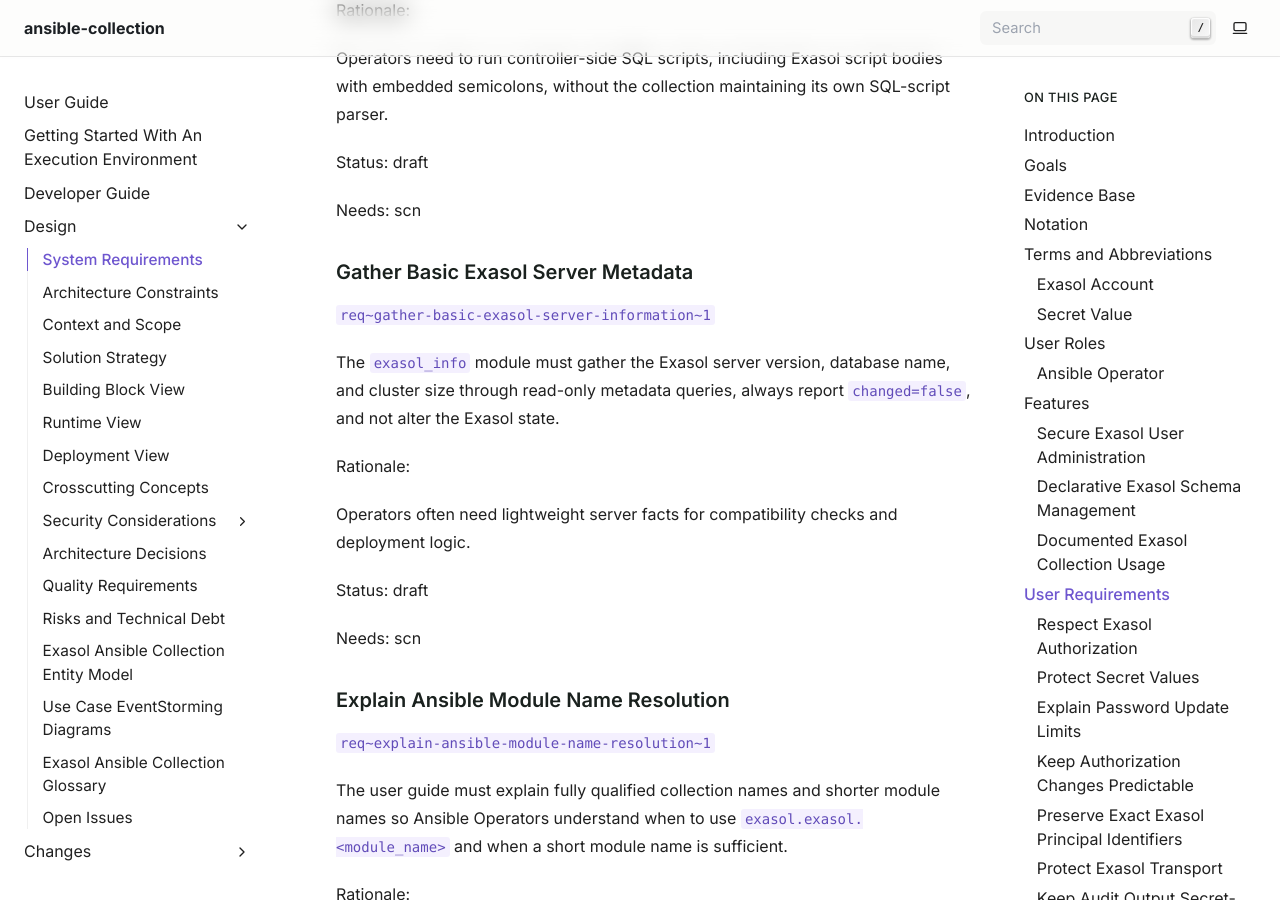
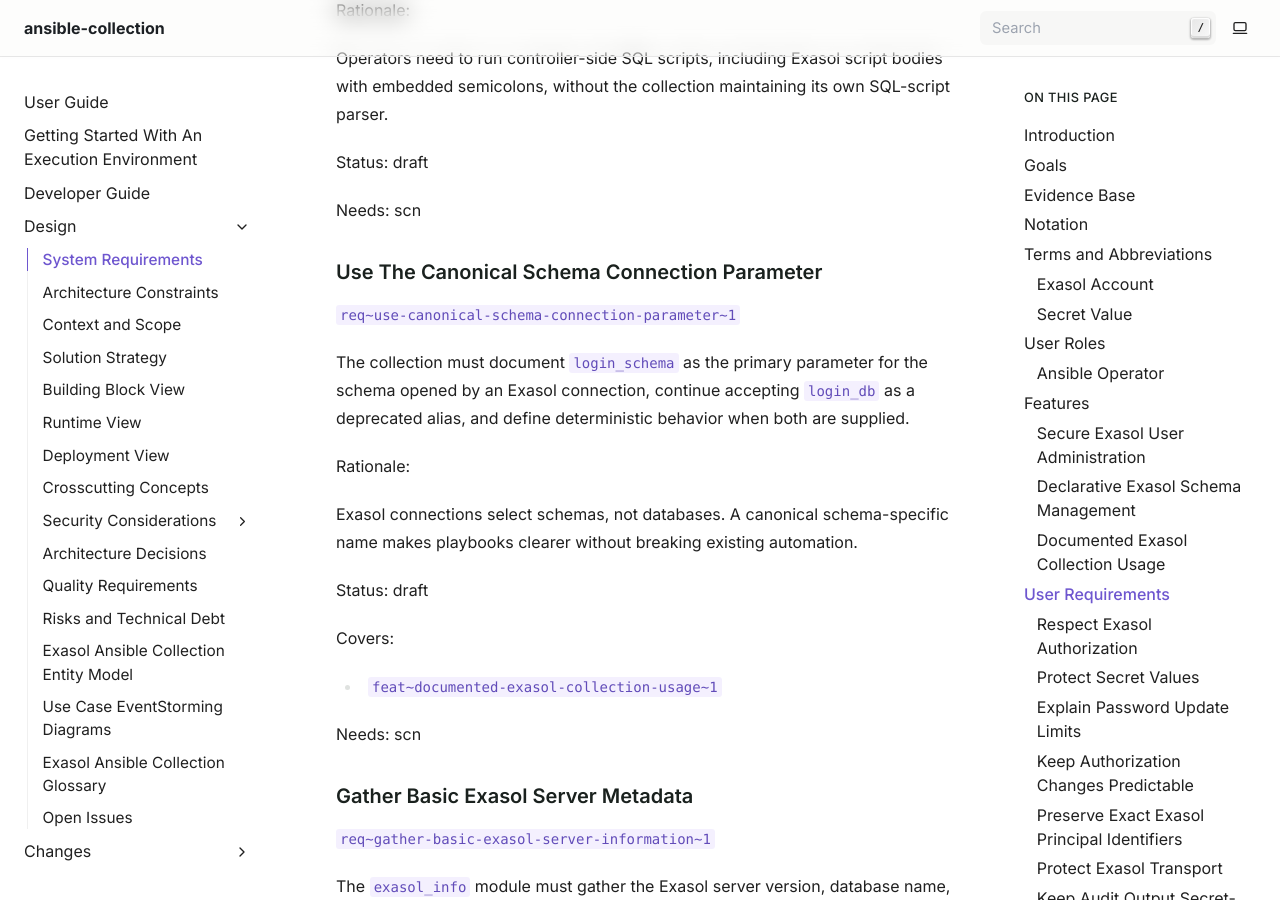
Before and after one commit to exasol/ansible-collection, a Sphinx documentation site: the page built from doc/system_requirements.md, in a window 1280 px wide and 900 px high, scrolled down 8188 px. Built offline with Sphinx 7.4.7, drawn with Linux system fonts in a browser that asks for light colours; some of the changed text lies outside the part shown.

Commit message:
Make login_schema the canonical connection parameter (#118)
* Implemented the canonical rename.

- login_schema is now the primary parameter; login_db is a deprecated alias.
- Both names are accepted. If both are supplied, login_db deterministically takes precedence, matching Ansible alias handling.
- Resolved value maps to pyexasol’s schema.
- Updated shared docs, module examples, user guide, integration examples, changelog, requirements/design traceability,
    and changeset.
- Added unit coverage for canonical mapping, legacy alias support, and dual-value precedence.

* Make login_schema the canonical connection parameter

- Document and use login_schema as the primary Exasol schema connection option, while preserving login_db as a deprecated
  alias with deterministic precedence.
- Update pyexasol mapping, module documentation and examples, changelog, traceability
- Add Gherkin-backed Ansible playbook acceptance coverage for canonical, legacy, and dual-parameter behavior.

* Cover schema connection aliases in Ansible acceptance scenarios

- Add Gherkin-backed playbook tests for login_schema, deprecated login_db, and deterministic legacy-alias precedence, including Ansible’s dual-parameter warning.

```diff
--- a/doc/system_requirements.md
+++ b/doc/system_requirements.md
@@ -245,6 +245,25 @@
 Operators need to run controller-side SQL scripts, including Exasol script bodies with embedded semicolons, without the collection maintaining its own SQL-script parser.
 
 Status: draft
+
+Needs: scn
+
+### Use The Canonical Schema Connection Parameter
+`req~use-canonical-schema-connection-parameter~1`
+
+The collection must document `login_schema` as the primary parameter for the
+schema opened by an Exasol connection, continue accepting `login_db` as a
+deprecated alias, and define deterministic behavior when both are supplied.
+
+Rationale:
+
+Exasol connections select schemas, not databases. A canonical schema-specific
+name makes playbooks clearer without breaking existing automation.
+
+Status: draft
+
+Covers:
+- `feat~documented-exasol-collection-usage~1`
 
 Needs: scn
 
@@ -508,6 +527,23 @@
 
 Needs: dsn
 
+### Canonical Schema Connection Parameter Is Used
+`scn~canonical-schema-connection-parameter-is-used~1`
+
+**Given** an Ansible Operator supplies `login_schema` when connecting to Exasol
+**When** the collection validates and maps shared connection parameters
+**Then** it passes that value to pyexasol as `schema`
+**And** it accepts the deprecated `login_db` alias
+**And** when both names are supplied, `login_db` takes precedence for backward
+compatibility
+
+Status: draft
+
+Covers:
+- `req~use-canonical-schema-connection-parameter~1`
+
+Needs: dsn
+
 ### Fingerprint Pinning Keeps Trust Explicit
 `scn~fingerprint-pinning-keeps-trust-explicit~1`
 
```
Also changed, not shown: doc/changes/unreleased.md (+3 -0 lines), doc/changesets/114-canonical-schema-connection-parameter.md (added, +60 -0 lines), doc/design/crosscutting_concepts.md (+17 -0 lines), doc/design/domain/glossary.md (+1 -1 lines), doc/user_guide.rst (+7 -1 lines), 10 other files.
